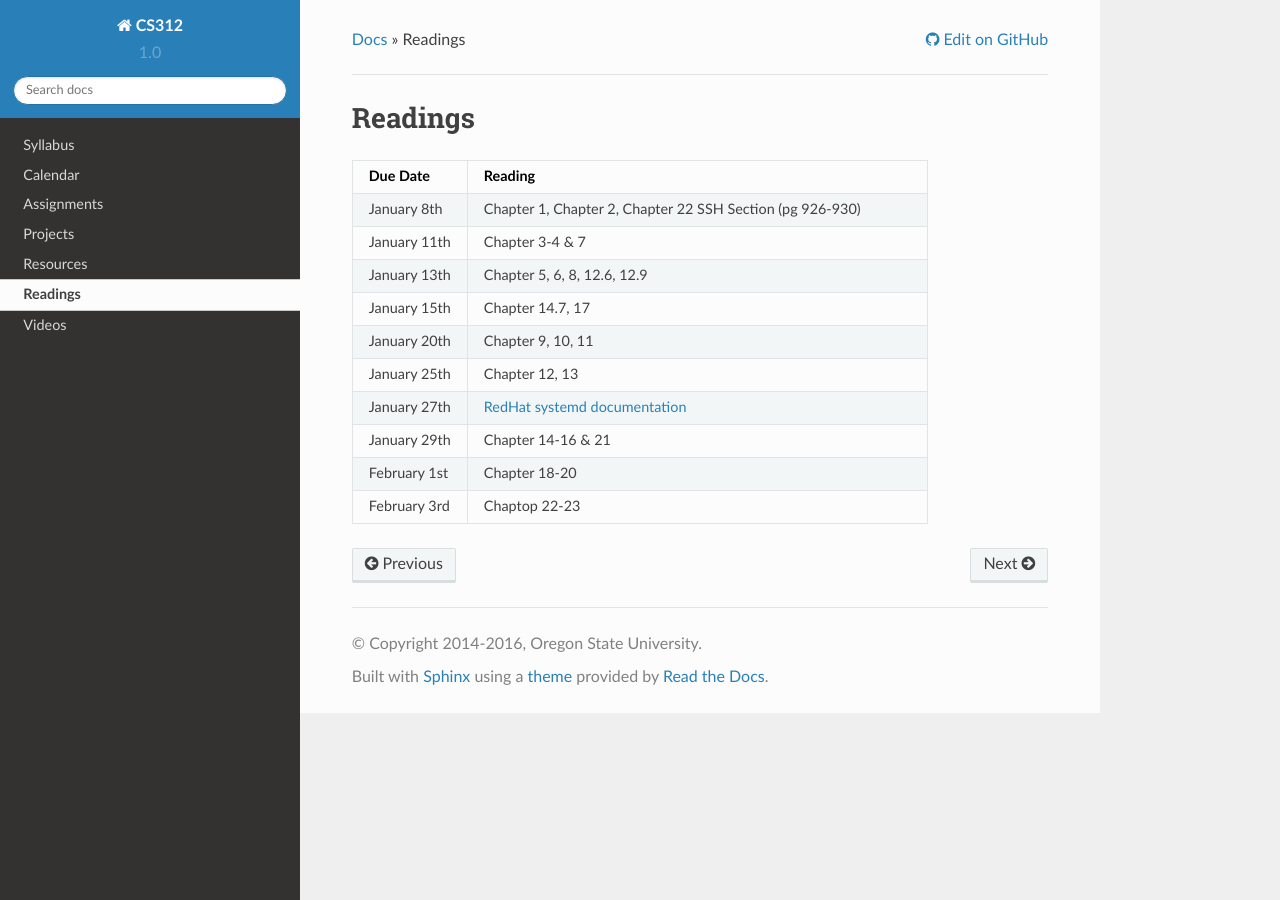
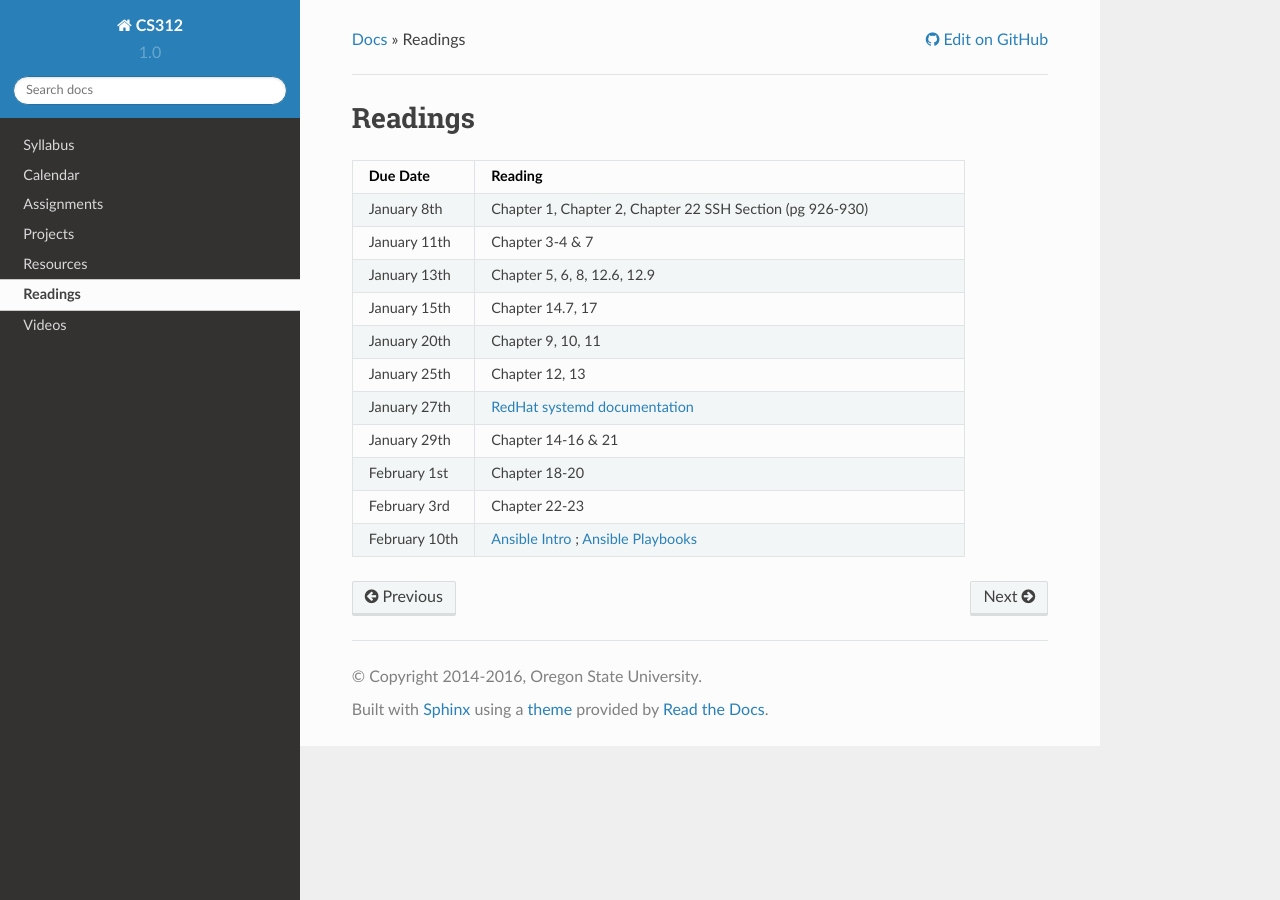
Before and after one commit to osuosl/cs312, a Sphinx documentation site: the page built from source/readings.rst, in a window 1280 px wide. Built offline with Sphinx 7.4.7 and the Read the Docs theme 2.0.0, drawn with Linux system fonts in a browser that asks for light colours.

Commit message:
Readings

```diff
--- a/source/_static/calendar.csv
+++ b/source/_static/calendar.csv
@@ -21,7 +21,7 @@ W 2/3,:slides:ref:`11_kernel_cgroups`, ":ref:`Ch 22-23 <readings>`"
 F 2/5,No Class, "HW #2 Due; :download:`HW #3 Assigned <_static/hw/homework3.pdf>`"
 ,**Week 6**,
 M 2/8,:slides:ref:`12_config_mgt`,
-W 2/10,"Config Management (Ansible)","**BRING LAPTOPS!**; Project #2 Assigned"
+W 2/10,"Config Management (Ansible)","**BRING LAPTOPS!**; :ref:`Ansible <readings>`; Project #2 Assigned"
 F 2/12,"CoreOS (Alex Crawford and Matthew Garrett)","HW #3 Due"
 ,**Week 7**,
 M 2/15,Midterm #2,
--- a/source/readings.rst
+++ b/source/readings.rst
@@ -16,4 +16,5 @@ Readings
     January 27th, "`RedHat systemd documentation <https://access.redhat.com/documentation/en-US/Red_Hat_Enterprise_Linux/7/html/System_Administrators_Guide/chap-Managing_Services_with_systemd.html>`_"
     January 29th, "Chapter 14-16 & 21"
     February 1st, "Chapter 18-20"
-    February 3rd, "Chaptop 22-23"
+    February 3rd, "Chapter 22-23"
+    February 10th, "`Ansible Intro <http://docs.ansible.com/ansible/intro.html>`_ ; `Ansible Playbooks <http://docs.ansible.com/ansible/playbooks.html>`_"
```
